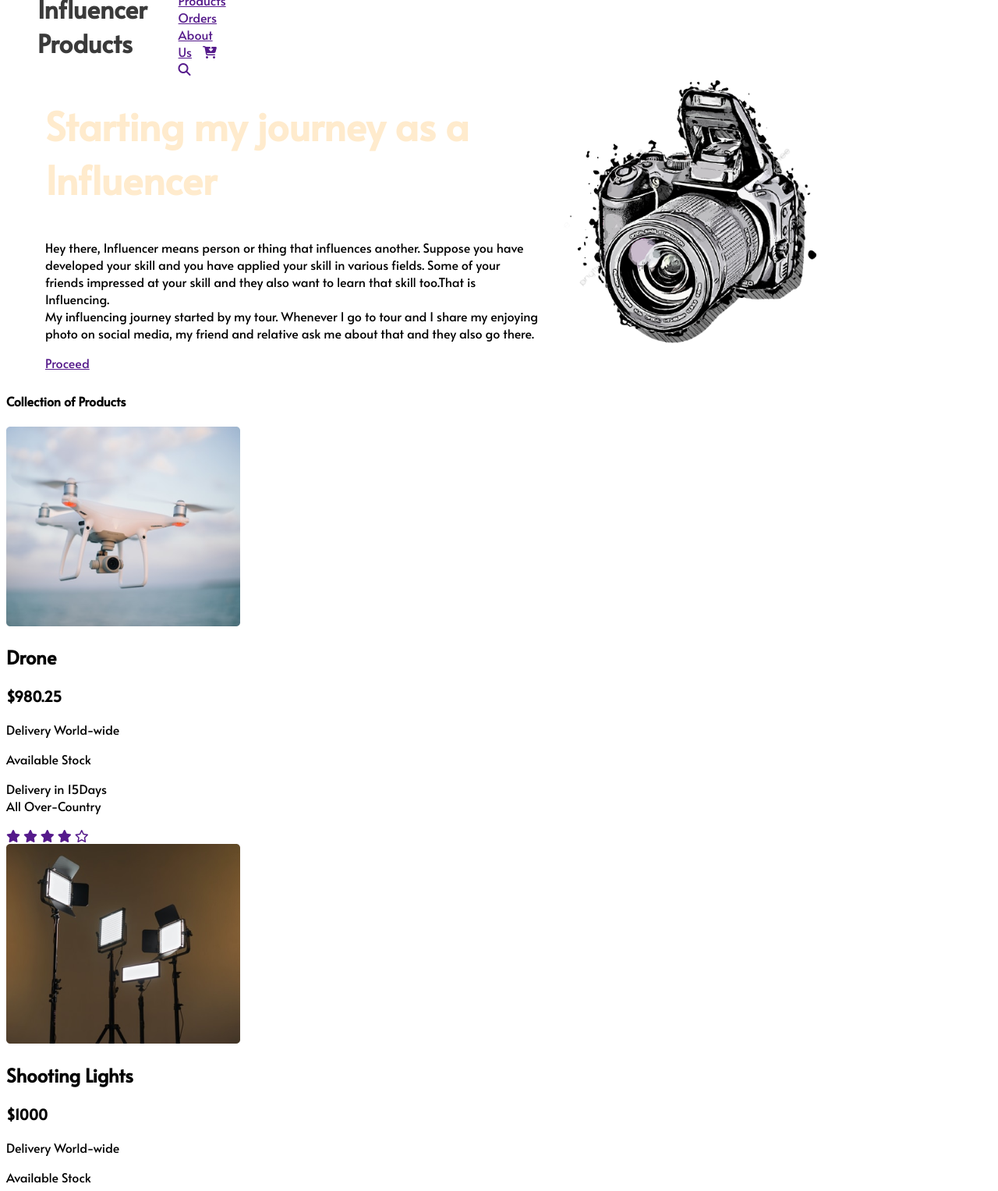
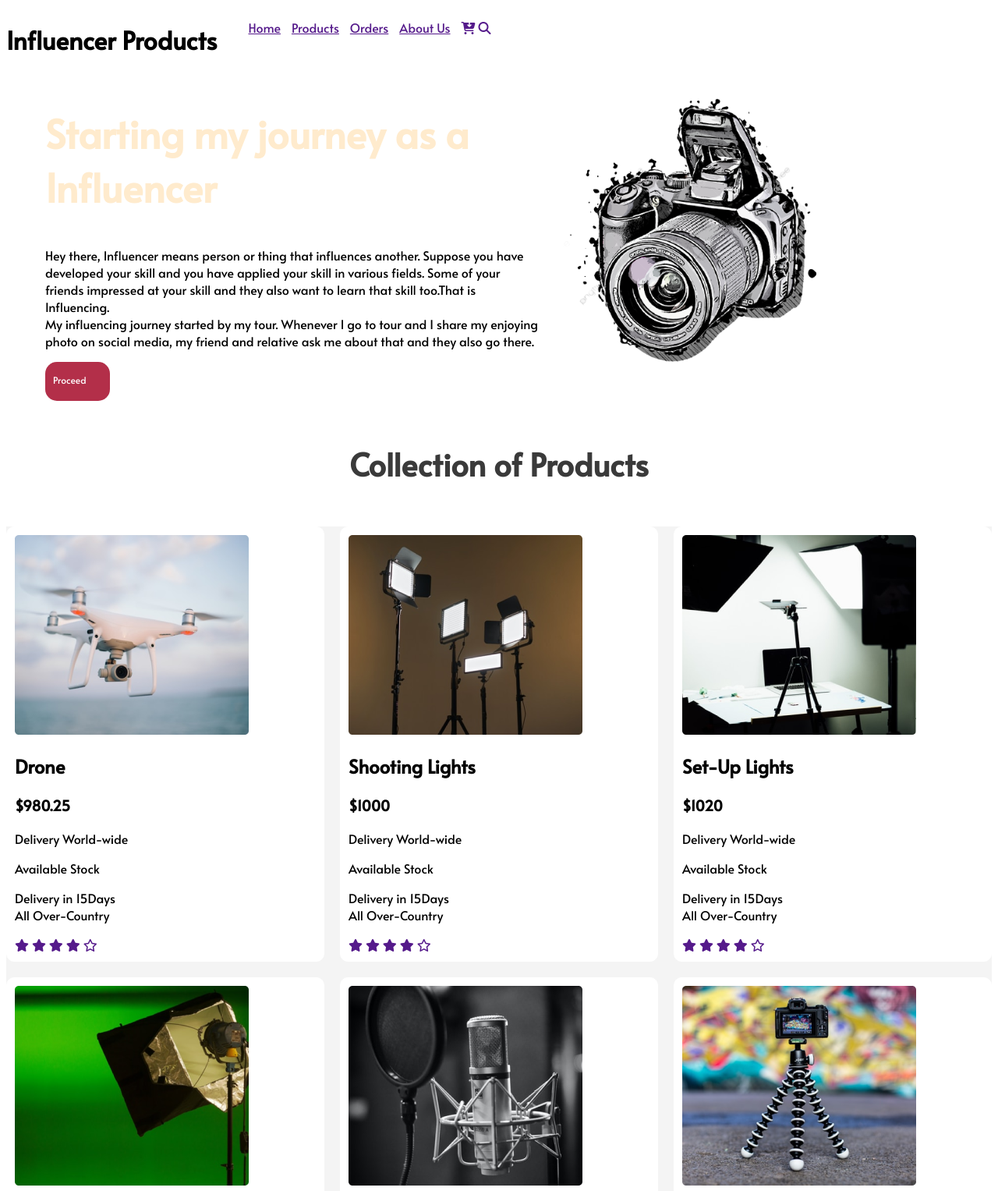
Before and after one commit to AlNahian913/influencer-gear, a plain HTML site: page index.html in a window 1280 px wide. Shown: the top 1527 px of the page at 78% size. Drawn offline with Linux system fonts and the light colour scheme; a web font is replaced by a local one.

Commit message:
almost done

```diff
--- a/style.css
+++ b/style.css
@@ -12,14 +12,7 @@ body{
 
  .influence{
      display: flex;
-     justify-content: space-between;
-     align-items: center;
-     color: #3A3A3A;
-     height: 30px;
-     width: 90px;
-     padding: 10px;
-     margin-bottom: 20px;
-     margin-left: 30px;
+
  }
  nav ul li{
      list-style-type: none;
@@ -47,3 +40,63 @@ body{
      height: 400px;
      width: 400px;
  }
+ .button{
+    height: 30px;
+    width: 10%;
+    padding: 10px;
+    background-color: rgb(179, 47, 73);
+    border-radius: 15px;
+ }
+ .button a{
+    font-size: 12px;
+    color: white;
+    text-decoration: none;
+ }
+ /*------------------
+  Products-Style
+  --------------------*/
+  h4{
+    text-align: center;
+    font-size: 40px;
+    color: #3A3A3A;
+  }
+  .container{
+    background-color: rgba(161, 159, 159, 0.116);
+    display: grid;
+    grid-template-columns: repeat(3,1fr);
+    justify-content: center;
+    grid-column-gap: 20px ;
+    grid-row-gap: 20px ;
+  }
+  .product{
+    background-color: white;
+    border: 1px solid white;
+    border-radius: 10px;
+    padding: 10px;
+
+     /* margin-left: 20%; */
+     /* margin-right: 30%; */
+     }
+     /* footer styles */
+
+     footer{
+        color: honeydew;
+        background-color: salmon;
+        text-align: center;
+        padding: 10px;
+    }
+    @media (max-width: 576px) {
+
+        .introduction{
+          display: grid;
+
+          align-items: center; }
+          .product{
+              width:70%;
+          }
+
+        .container{
+           display: grid;
+            grid-template-columns: repeat(1,1fr);
+
+        }
```
